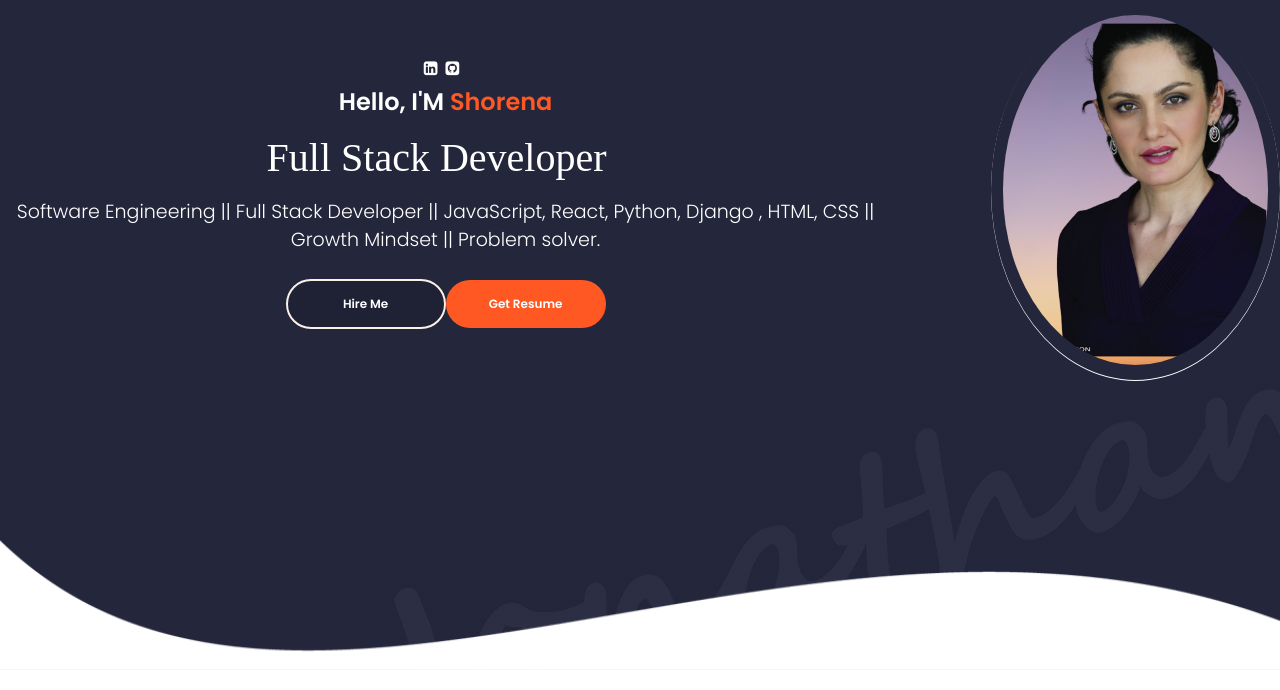
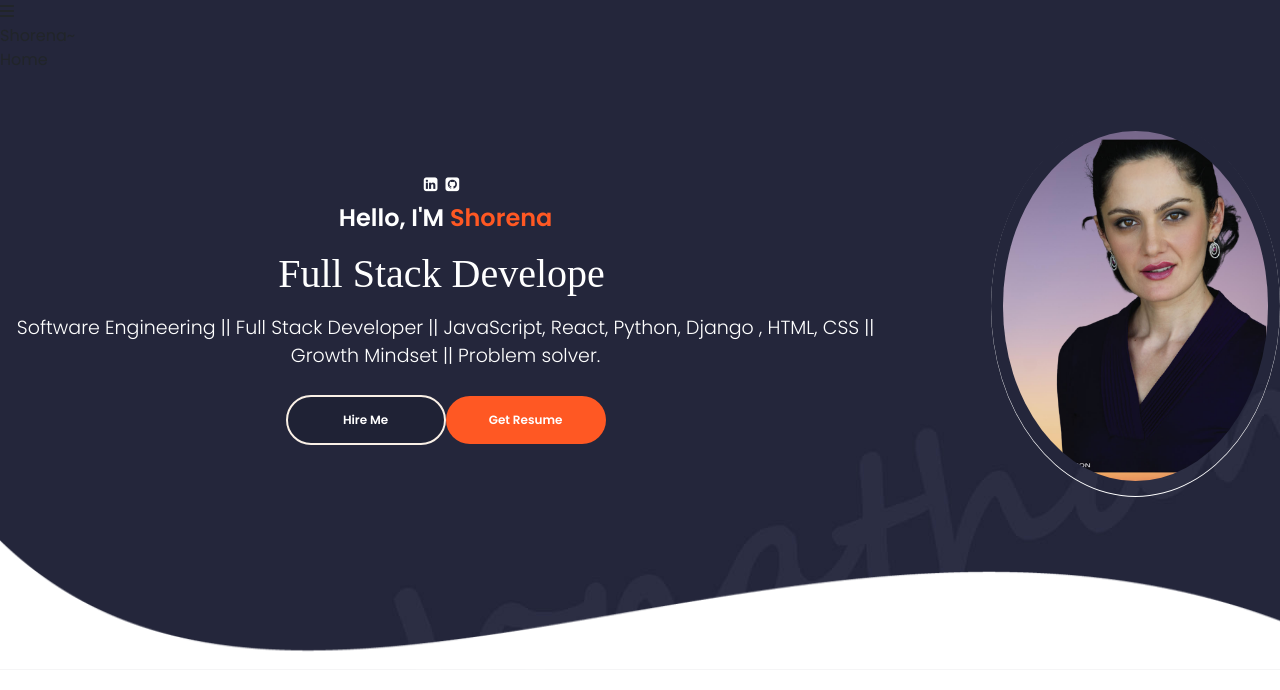
Before and after one commit to ShorenaK/portfolio-SKA, a React (Create React App) app: page / in a window 1280 px wide. Shown: the top 690 px of the page. Built offline with nearby package versions, Linux system fonts and the light colour scheme; a web font is replaced by a local one.

Commit message:
header complete

```diff
--- a/src/PortfolioContainer/Home/Header/Header.js
+++ b/src/PortfolioContainer/Home/Header/Header.js
@@ -6,7 +6,7 @@ import {TOTAL_SCREENS, GET_SCREEN_INDEX} from
 import ScrollService from '../../../utilities/ScrollService'
 import {faBars} from '@fortawesome/free-solid-svg-icons'
 import {FontAwesomeIcon} from '@fortawesome/react-fontawesome'
-import '.Header.css'
+import './Header.css'
 
 export default function Header() {
  const [selectedScreen, setSelectedScreen] = useState(0)
@@ -31,7 +31,7 @@ let currentScreenSubscription = ScrollService.currentScreenBroadCaster.subscribe
         ))
     )
   }
-  const getHeaderOptionsClass = () =>{
+  const getHeaderOptionsClass = (index) =>{
     let classes = "header-option";
     if(index < TOTAL_SCREENS.length -1 )
     classes += "header-option-seperator"
--- a/src/PortfolioContainer/Home/Home.js
+++ b/src/PortfolioContainer/Home/Home.js
@@ -1,4 +1,5 @@
 import React from 'react'
+import Header from './Header/Header'
 import Profile from './Profile/Profile'
 import Footer from './Footer/Footer'
 import './Home.css'
@@ -6,6 +7,7 @@ import './Home.css'
 export default function Home() {
   return (
     < div className='home-container'>
+       <Header/>
         <Profile/>
         <Footer/>
     </div>
```
